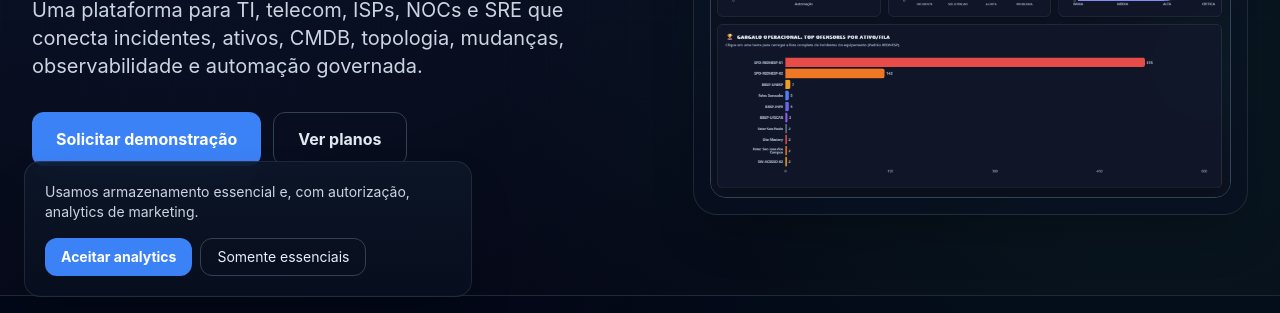
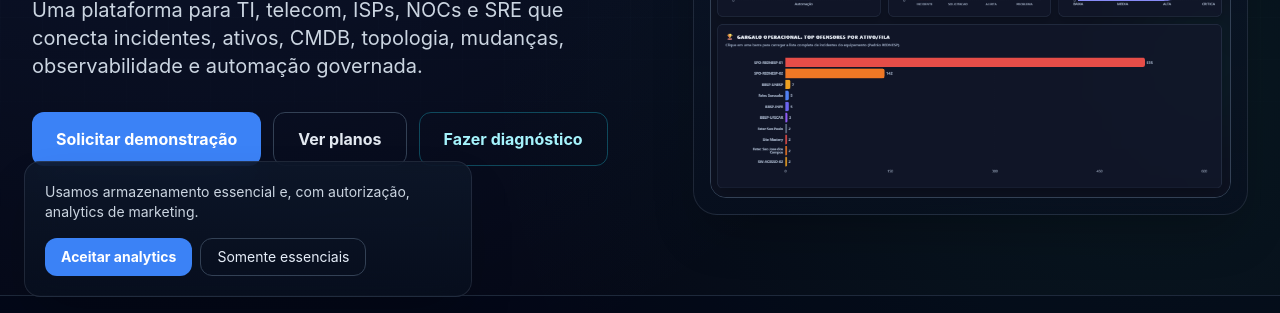
Before and after one commit to lucasramonamarante/tech-sentry-landing-page, a website: page sentry-itsm/index.html in a window 1280 px wide. Shown: the part 487-800 px from the top of the page. Drawn offline with nearby package versions, Linux system fonts and the light colour scheme.

Commit message:
Connect sentry-itsm/index.html to growth diagnostics

```diff
--- a/sentry-itsm/index.html
+++ b/sentry-itsm/index.html
@@ -27,7 +27,7 @@
 <div class="inline-flex px-3 py-1.5 rounded-full border border-blue-400/20 bg-blue-400/5 text-blue-300 text-xs font-bold uppercase tracking-[.18em]">Sentry-ITSM • disponível hoje</div>
 <h1 class="mt-6 text-5xl md:text-6xl font-black tracking-[-.04em] text-white">IT & Network Operations para <span class="text-gradient">operações críticas.</span></h1>
 <p class="mt-6 text-lg md:text-xl text-slate-300 leading-relaxed">Uma plataforma para TI, telecom, ISPs, NOCs e SRE que conecta incidentes, ativos, CMDB, topologia, mudanças, observabilidade e automação governada.</p>
-<div class="mt-8 flex gap-3 flex-wrap"><button onclick="openWhatsApp('Sentry-ITSM')" class="px-6 py-3.5 rounded-xl bg-blue-500 hover:bg-blue-400 text-white font-bold">Solicitar demonstração</button><a href="/precos/#itsm" class="px-6 py-3.5 rounded-xl border border-slate-700 hover:border-blue-400 text-slate-200 font-bold">Ver planos</a></div>
+<div class="mt-8 flex gap-3 flex-wrap"><button onclick="openWhatsApp('Sentry-ITSM')" class="px-6 py-3.5 rounded-xl bg-blue-500 hover:bg-blue-400 text-white font-bold">Solicitar demonstração</button><a href="/precos/#itsm" class="px-6 py-3.5 rounded-xl border border-slate-700 hover:border-blue-400 text-slate-200 font-bold">Ver planos</a><a href="/diagnostico/itsm/" class="px-6 py-3.5 rounded-xl border border-cyan-400/30 text-cyan-200 font-bold">Fazer diagnóstico</a></div>
 </div>
 <div class="glass rounded-3xl p-4 shadow-2xl"><img src="/itsm-dashboard.png" alt="Dashboard do Sentry-ITSM" class="w-full rounded-2xl border border-slate-700"></div>
 </div></section>
```
